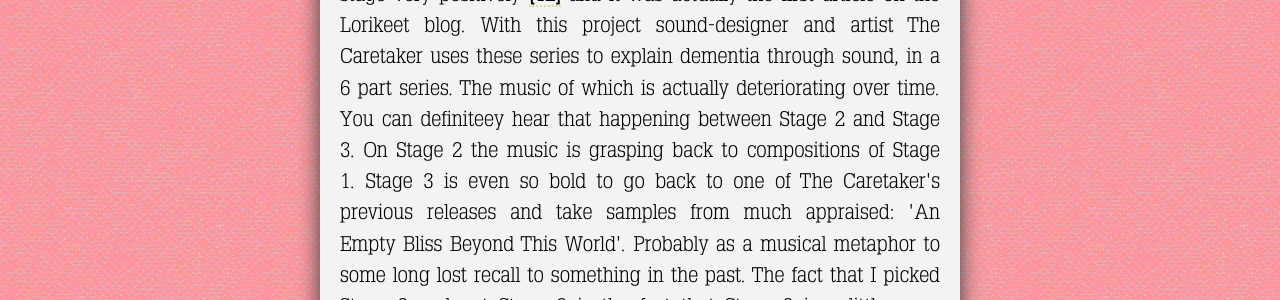
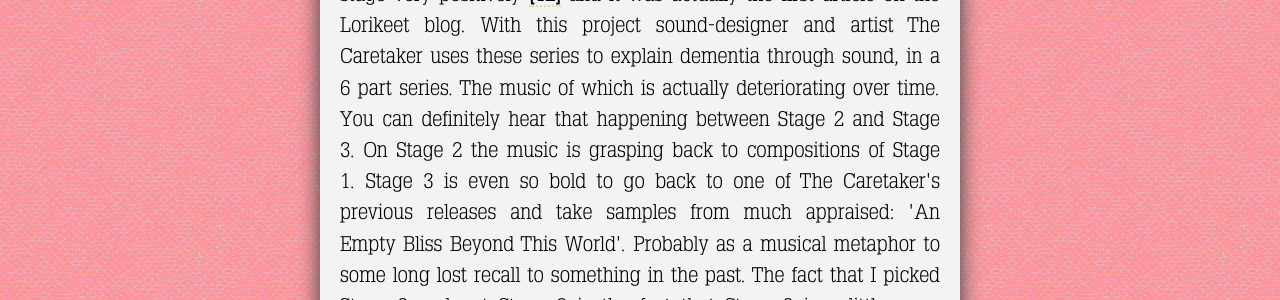
Before and after one commit to grdw/lorikeet, a Jekyll site: the page built from _posts/2017-12-26-end-of-the-year.md, in a window 1280 px wide and 900 px high, scrolled down 7951 px. Shown: the part 278-578 px from the top of the window. Built offline with Jekyll 4.4.1, drawn with Linux system fonts in a browser that asks for light colours; some of the changed text lies outside the part shown.

Commit message:
Correct spelling error

```diff
--- a/_data/lists.yaml
+++ b/_data/lists.yaml
@@ -144,7 +144,7 @@
         The Caretaker. Last year I reviewed the first stage very positively <sr>/2016/09/30/the-caretaker-everywhere-at-the-end-of-time.html</sr>
         and it was actually the first article on the Lorikeet blog. With this project sound-designer and artist The Caretaker uses these series
         to explain dementia through sound, in a 6 part series. The music of which is actually deteriorating over time. You can
-        definiteey hear that happening between Stage 2 and Stage 3. On Stage 2 the music is grasping back to compositions of Stage 1.
+        definitely hear that happening between Stage 2 and Stage 3. On Stage 2 the music is grasping back to compositions of Stage 1.
         Stage 3 is even so bold to go back to one of The Caretaker's previous releases and take samples from much appraised:
         'An Empty Bliss Beyond This World'. Probably as a musical metaphor to some long lost recall to something in the past.
         The fact that I picked Stage 2 and not Stage 3 is the fact that Stage 2 is a little more accessible. The skips aren't that abrupt
```
